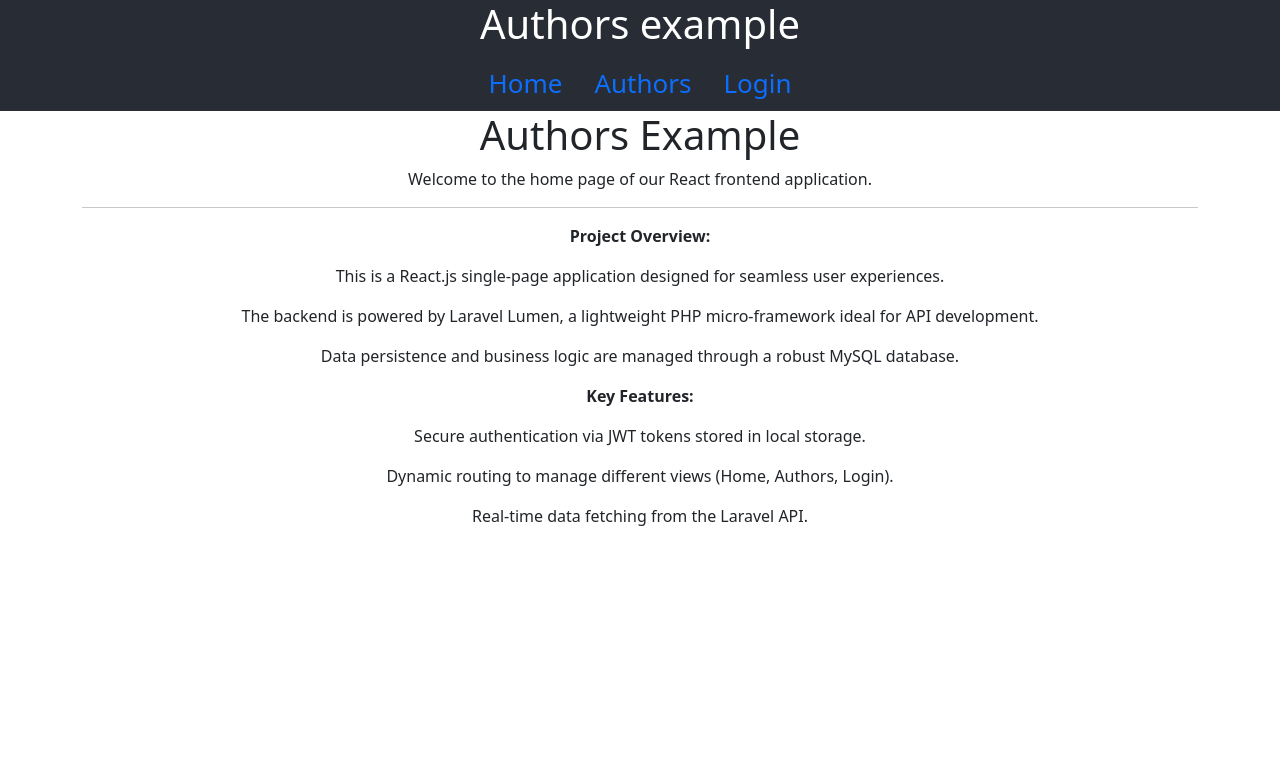
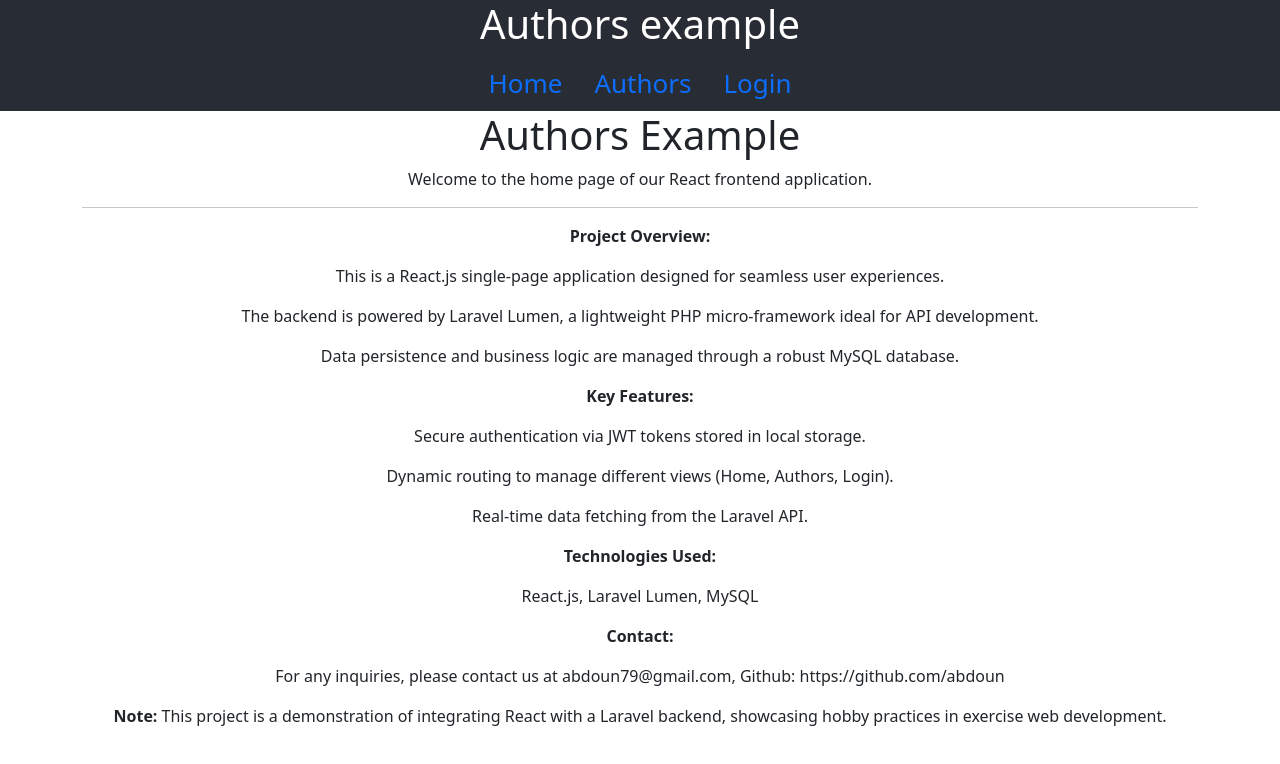
Before and after one commit to abdoun/authors-example-forntend, a React (Create React App) app: page / in a window 1280 px wide. Shown: the top 764 px of the page. Built offline with nearby package versions, Linux system fonts and the light colour scheme.

Commit message:
docs: modify home content

```diff
--- a/src/Components/Home.js
+++ b/src/Components/Home.js
@@ -15,6 +15,11 @@ const Home = () => {
                 <p>Secure authentication via JWT tokens stored in local storage.</p>
                 <p>Dynamic routing to manage different views (Home, Authors, Login).</p>
                 <p>Real-time data fetching from the Laravel API.</p>
+                <p><strong>Technologies Used:</strong></p>
+                <p>React.js, Laravel Lumen, MySQL</p>
+                <p><strong>Contact:</strong></p>
+                <p>For any inquiries, please contact us at abdoun79@gmail.com, Github: https://github.com/abdoun</p>
+                <p><strong>Note:</strong> This project is a demonstration of integrating React with a Laravel backend, showcasing hobby practices in exercise web development.</p>
             </div>
         </>
     );
--- a/src/Components/useToken.js
+++ b/src/Components/useToken.js
@@ -2,7 +2,7 @@ import { useState } from 'react';
 
 export default function useToken() {
   const getToken = () => {
-    const tokenString = localStorage.getItem('token') == undefined ?? null;
+    const tokenString = localStorage.getItem('token') === undefined ?? null;
     const userToken = JSON.parse(tokenString);
     return userToken ?? null;
   };
```
Also changed, not shown: 1 other file (tests, documents, lock files or other folders).
